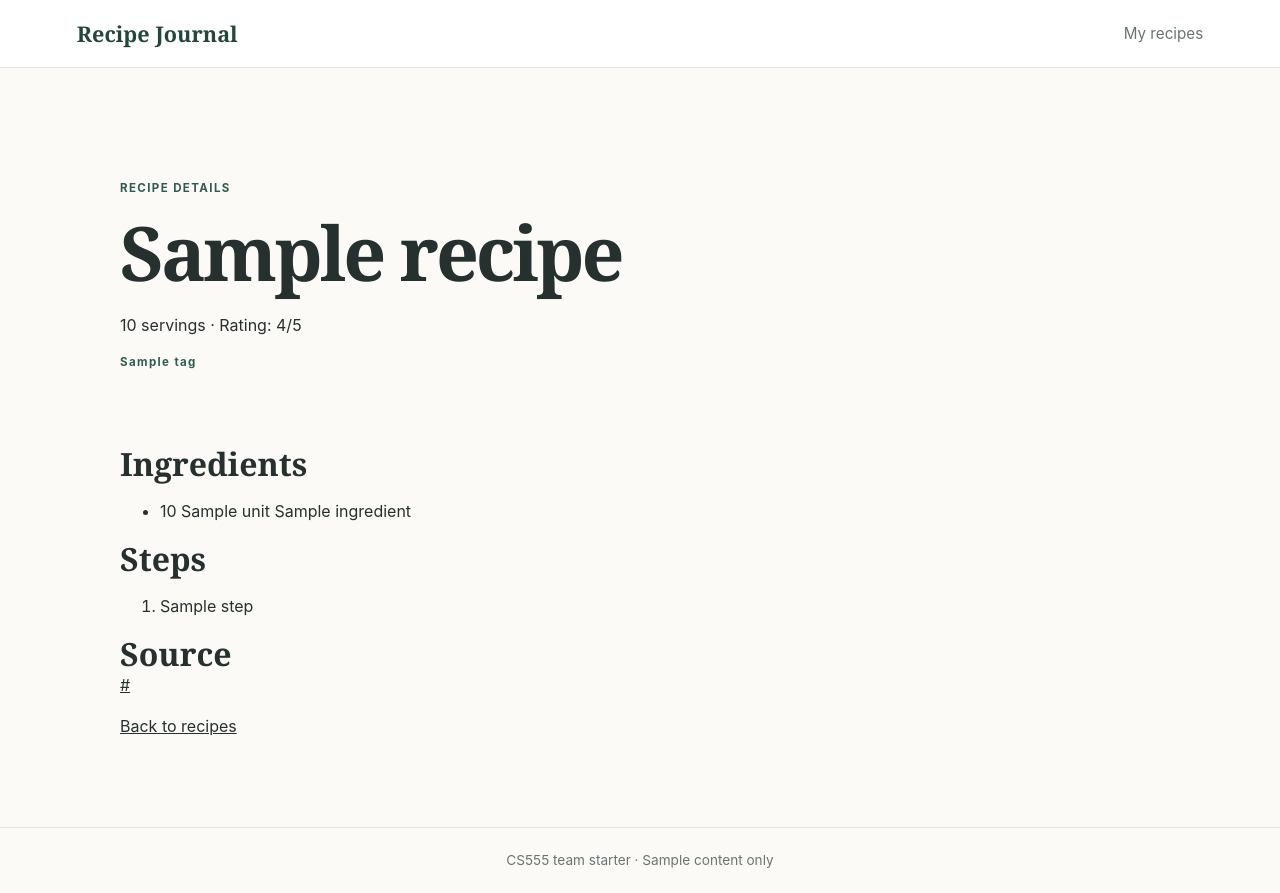
After one commit to CodeWonkey/SSW555-SIT_SCRUM-Recipe-App, a Flask app: template app/templates/recipe_detail.html in a window 1280 px wide. The commit adds this page. Run offline with Flask 3, Linux system fonts and the light colour scheme; the template is opened without the code that fills it: most values are stand-ins (such as "Sample title", 1, 10 or a date in 2020).

Commit message:
US-03 recipe detail view done

```diff
--- a/app/services/recipes.py
+++ b/app/services/recipes.py
@@ -22,6 +22,7 @@ class Recipe:
     favorite: bool = False
     rating: int | None = None
     notes: str = ""
+    source_link: str = ""
 
 
 class RecipeNotFound(KeyError):
--- /dev/null
+++ b/app/templates/recipe_detail.html
@@ -0,0 +1,51 @@
+{% extends "base.html" %}
+{% block title %}{{ recipe.title }} · Recipe Journal{% endblock %}
+
+{% block content %}
+  <section class="intro">
+    <p class="eyebrow">RECIPE DETAILS</p>
+    <h1>{{ recipe.title }}</h1>
+
+    <p>
+      {{ recipe.servings }} servings
+      {% if recipe.rating is not none %}
+        · Rating: {{ recipe.rating }}/5
+      {% endif %}
+    </p>
+
+    {% if recipe.tags %}
+      <p class="eyebrow">{{ recipe.tags|join(" · ") }}</p>
+    {% endif %}
+  </section>
+
+  <section>
+    <h2>Ingredients</h2>
+    <ul>
+      {% for ingredient in recipe.ingredients %}
+        <li>
+          {{ ingredient.quantity }} {{ ingredient.unit }} {{ ingredient.name }}
+        </li>
+      {% endfor %}
+    </ul>
+  </section>
+
+  <section>
+    <h2>Steps</h2>
+    <ol>
+      {% for step in recipe.steps %}
+        <li>{{ step }}</li>
+      {% endfor %}
+    </ol>
+  </section>
+
+  {% if recipe.source_link %}
+    <section>
+      <h2>Source</h2>
+      <a href="{{ recipe.source_link }}">{{ recipe.source_link }}</a>
+    </section>
+  {% endif %}
+
+  <p>
+    <a href="{{ url_for('main.home') }}">Back to recipes</a>
+  </p>
+{% endblock %}
```
Also changed, not shown: app/routes.py (+11 -2 lines), app/templates/index.html (+8 -4 lines), tests/test_web_smoke.py (+34 -0 lines).
